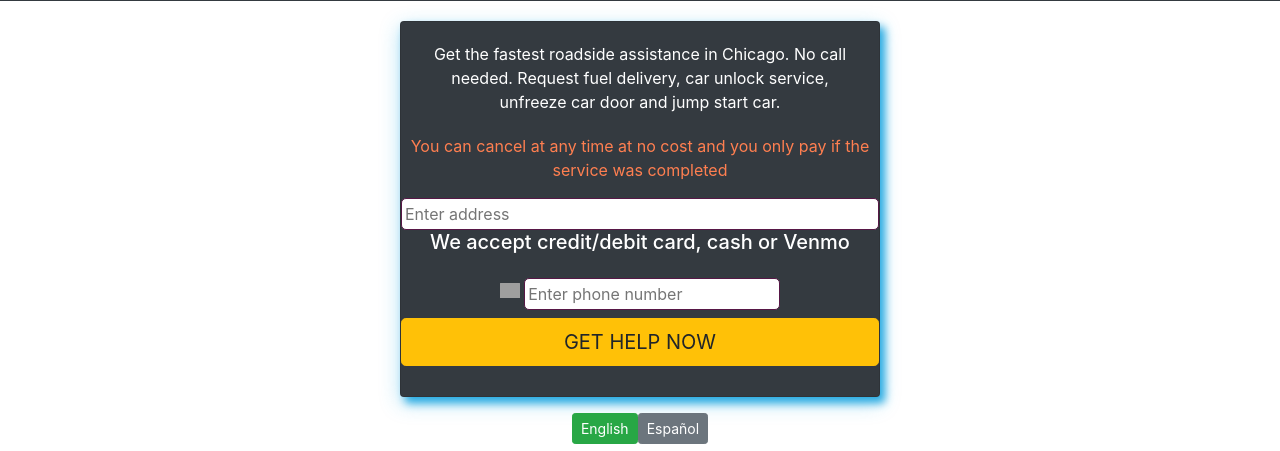
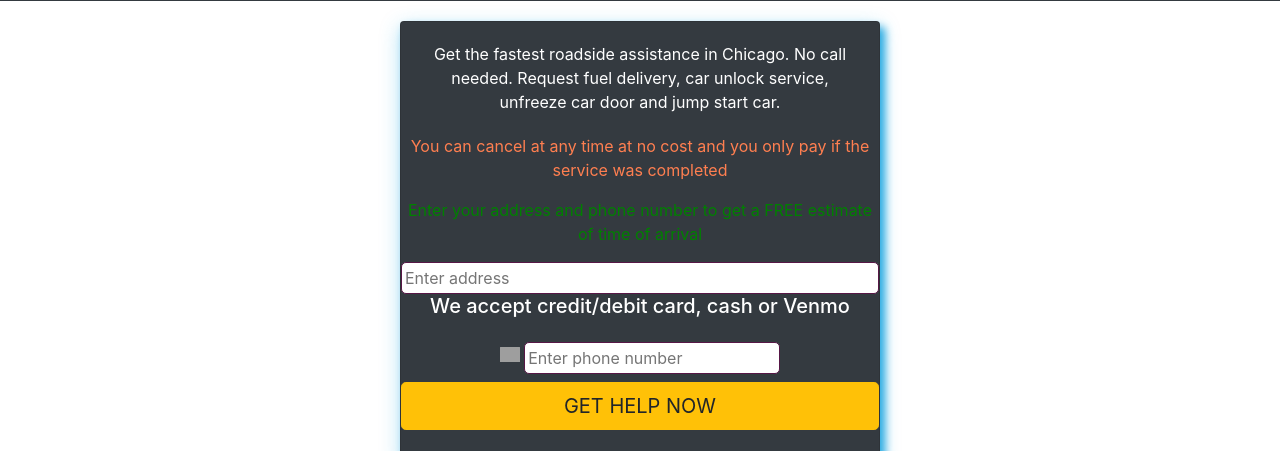
Before and after one commit to silvano905/car, a Django app: page / in a window 1280 px wide. Shown: the part 55-506 px from the top of the page. Run offline with Django 3.2, Linux system fonts and the light colour scheme; data comes from the database, SQL or seed files in the repository; some libraries are stand-ins or nearby versions; grey boxes are pictures that could not be loaded.

Commit message:
1/10/19 #2

```diff
--- a/helper/templates/helper/home.html
+++ b/helper/templates/helper/home.html
@@ -83,6 +83,7 @@
                 Request fuel delivery, car unlock service, unfreeze car door and jump start car.</p>
             </div>
         <p style="color: coral;">You can cancel at any time at no cost and you only pay if the service was completed</p>
+        <p style="color: green">Enter your address and phone number to get a FREE estimate of time of arrival</p>
                     <input type="text" id="manul_address" placeholder="Enter address" style="padding: 3px;
                                                        border: 1px solid #571746;
                                                        border-radius: 5px">
```
